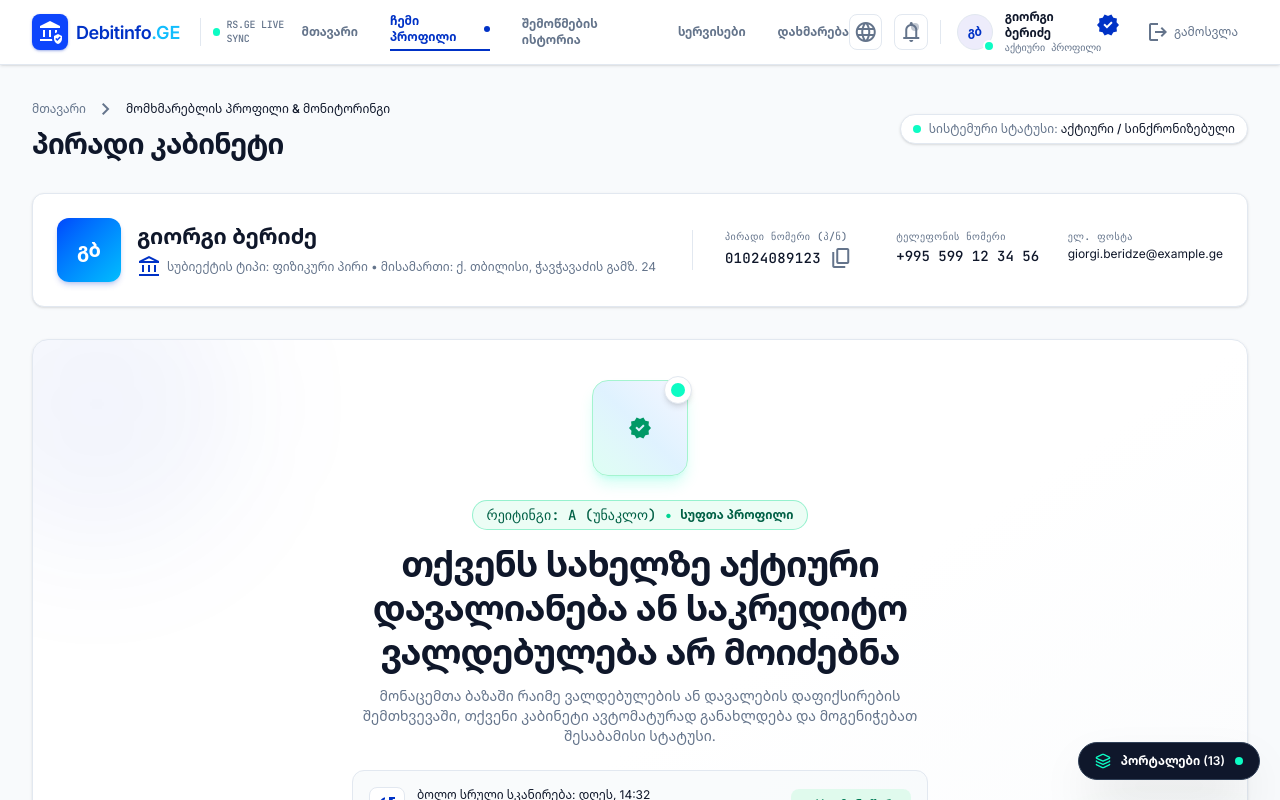
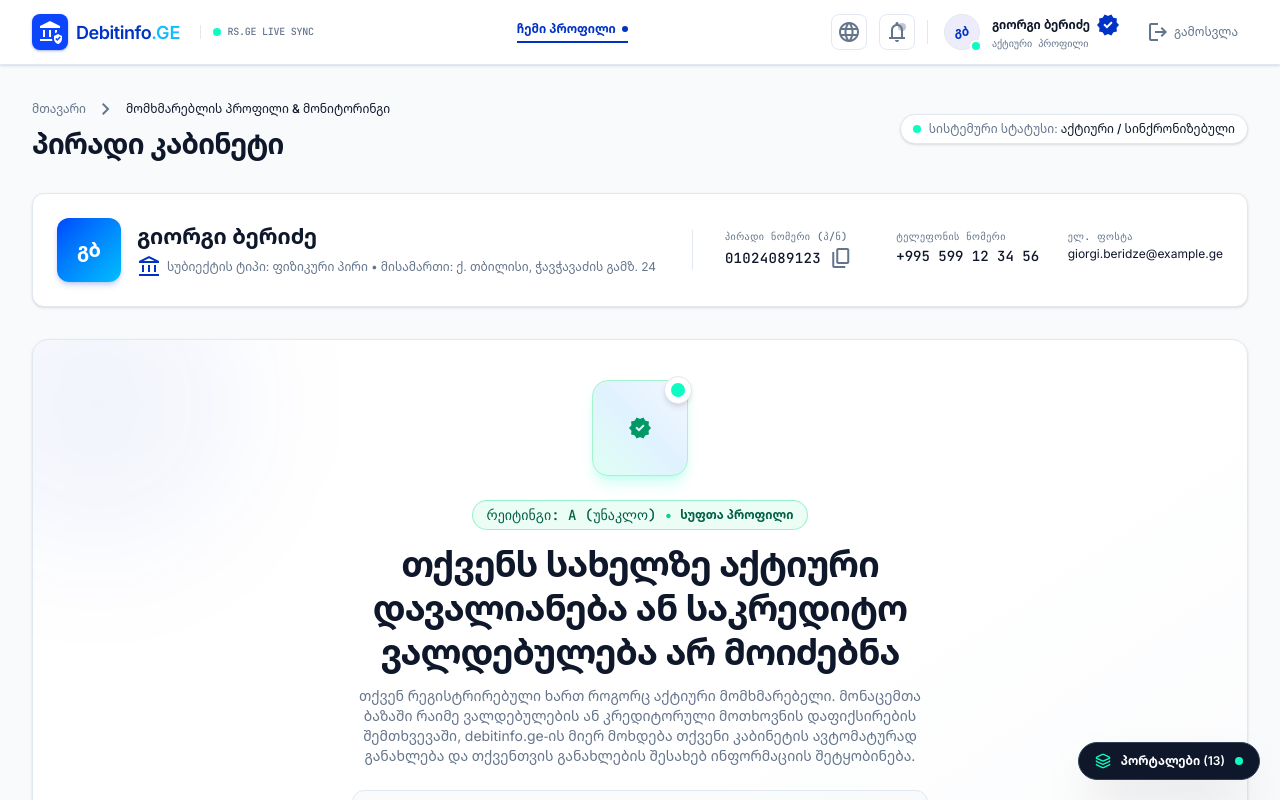
Before and after one commit to Michael-Malania/debitinfo, a Next.js app in the folder frontend/: page /profile in a window 1280 px wide. Shown: the top 800 px of the page. Built offline with nearby package versions, Linux system fonts and the light colour scheme.

Commit message:
fix(dashboard): update regular user messaging, remove unnecessary nav links, and route brand logo to dashboard

```diff
--- a/frontend/src/app/profile/page.tsx
+++ b/frontend/src/app/profile/page.tsx
@@ -16,7 +16,7 @@ export default function ProfilePage() {
     <div className="w-full px-4 lg:px-8 max-w-7xl mx-auto flex items-center justify-between h-16">
       {/* Brand Logo */}
       <div className="flex items-center gap-3">
-        <a className="flex items-center gap-2 group" href="/">
+        <Link className="flex items-center gap-2 group" href="/dashboard">
           <div className="w-9 h-9 rounded-lg bg-primary-container flex items-center justify-center text-white shadow-sm shadow-primary/30 transition-transform group-hover:scale-105">
             <span className="material-symbols-outlined text-[20px]" style={{fontVariationSettings: '"FILL" 1'}}>assured_workload</span>
           </div>
@@ -24,7 +24,7 @@ export default function ProfilePage() {
             <span className="font-headline-sm text-headline-sm font-bold text-primary tracking-tight">Debitinfo</span>
             <span className="font-headline-sm text-headline-sm font-bold text-secondary-container">.GE</span>
           </div>
-        </a>
+        </Link>
         <div className="hidden sm:flex items-center gap-1.5 ml-2 pl-3 border-l border-border-subtle">
           <span className="w-2 h-2 rounded-full bg-accent-mint custom-pulse-ring" />
           <span className="font-label-sm text-label-sm text-text-muted tracking-tight">RS.GE LIVE SYNC</span>
@@ -32,14 +32,10 @@ export default function ProfilePage() {
       </div>
       {/* Main Navigation Links */}
       <nav className="hidden md:flex items-center gap-8">
-        <a className="text-text-muted font-label-md text-label-md hover:text-primary transition-colors duration-150" href="#">მთავარი</a>
-        <a className="text-primary font-label-md text-label-md border-b-2 border-primary pb-1 flex items-center gap-1.5" href="#">
+        <Link className="text-primary font-label-md text-label-md border-b-2 border-primary pb-1 flex items-center gap-1.5" href="/dashboard">
           <span>ჩემი პროფილი</span>
           <span className="w-1.5 h-1.5 rounded-full bg-primary" />
-        </a>
-        <a className="text-text-muted font-label-md text-label-md hover:text-primary transition-colors duration-150" href="#">შემოწმების ისტორია</a>
-        <a className="text-text-muted font-label-md text-label-md hover:text-primary transition-colors duration-150" href="#">სერვისები</a>
-        <a className="text-text-muted font-label-md text-label-md hover:text-primary transition-colors duration-150" href="#">დახმარება</a>
+        </Link>
       </nav>
       {/* Right Actions / User Cluster */}
       <div className="flex items-center gap-3">
@@ -168,7 +164,7 @@ export default function ProfilePage() {
             თქვენს სახელზე აქტიური დავალიანება ან საკრედიტო ვალდებულება არ მოიძებნა
           </h2>
           <p className="font-body-md text-body-md text-text-muted max-w-xl mx-auto leading-relaxed">
-            მონაცემთა ბაზაში რაიმე ვალდებულების ან დავალების დაფიქსირების შემთხვევაში, თქვენი კაბინეტი ავტომატურად განახლდება და მოგენიჭებათ შესაბამისი სტატუსი.
+            თქვენ რეგისტრირებული ხართ როგორც აქტიური მომხმარებელი. მონაცემთა ბაზაში რაიმე ვალდებულების ან კრედიტორული მოთხოვნის დაფიქსირების შემთხვევაში, debitinfo.ge-ის მიერ მოხდება თქვენი კაბინეტის ავტომატურად განახლება და თქვენთვის განახლების შესახებ ინფორმაციის შეტყობინება.
           </p>
         </div>
         {/* Telemetry / Live Scan Info Bar */}
--- a/frontend/src/components/dashboard/CreditorDashboardView.tsx
+++ b/frontend/src/components/dashboard/CreditorDashboardView.tsx
@@ -433,7 +433,7 @@ export default function CreditorDashboardView({ user }: CreditorDashboardViewPro
     <div className="w-full px-4 lg:px-8 max-w-7xl mx-auto flex items-center justify-between h-16">
       {/* Brand Logo + Segment Indicator */}
       <div className="flex items-center gap-6">
-        <Link className="flex items-center gap-2 group" href="/">
+        <Link className="flex items-center gap-2 group" href="/dashboard">
           <div className="w-9 h-9 rounded-lg bg-primary-container flex items-center justify-center text-white shadow-sm transition-transform group-hover:scale-105">
             <span className="material-symbols-outlined text-[20px]" data-icon="account_balance">account_balance</span>
           </div>
--- a/frontend/src/components/dashboard/DebtorDashboardView.tsx
+++ b/frontend/src/components/dashboard/DebtorDashboardView.tsx
@@ -528,7 +528,7 @@ export default function DebtorDashboardView({ user }: DebtorDashboardViewProps)
     <div className="w-full px-4 lg:px-8 max-w-7xl mx-auto flex items-center justify-between h-16">
       {/* Brand Logo & Institutional Tag */}
       <div className="flex items-center gap-6">
-        <Link className="flex items-center gap-2 group" href="/">
+        <Link className="flex items-center gap-2 group" href="/dashboard">
           <div className="w-9 h-9 rounded-lg bg-primary-container flex items-center justify-center text-white shadow-sm group-hover:bg-primary transition-colors">
             <span className="material-symbols-outlined text-[20px]">account_balance</span>
           </div>
--- a/frontend/src/components/dashboard/RegularUserDashboardView.tsx
+++ b/frontend/src/components/dashboard/RegularUserDashboardView.tsx
@@ -127,7 +127,7 @@ export default function RegularUserDashboardView({ user }: RegularUserDashboardV
         <div className="w-full px-4 lg:px-8 max-w-7xl mx-auto flex items-center justify-between h-16">
           {/* Brand Logo */}
           <div className="flex items-center gap-3">
-            <Link className="flex items-center gap-2 group" href="/">
+            <Link className="flex items-center gap-2 group" href="/dashboard">
               <div className="w-9 h-9 rounded-lg bg-primary-container flex items-center justify-center text-white shadow-sm shadow-primary/30 transition-transform group-hover:scale-105">
                 <span className="material-symbols-outlined text-[20px]">assured_workload</span>
               </div>
@@ -147,12 +147,6 @@ export default function RegularUserDashboardView({ user }: RegularUserDashboardV
             <Link className="text-primary font-label-md text-label-md border-b-2 border-primary pb-1 flex items-center gap-1.5" href="/dashboard">
               <span>ჩემი პროფილი</span>
               <span className="w-1.5 h-1.5 rounded-full bg-primary" />
-            </Link>
-            <Link className="text-text-muted font-label-md text-label-md hover:text-primary transition-colors duration-150" href="/#services">
-              სერვისები
-            </Link>
-            <Link className="text-text-muted font-label-md text-label-md hover:text-primary transition-colors duration-150" href="/contact">
-              დახმარება &amp; ცხელი ხაზი
             </Link>
           </nav>
 
@@ -197,7 +191,7 @@ export default function RegularUserDashboardView({ user }: RegularUserDashboardV
         <div className="flex flex-col sm:flex-row sm:items-center justify-between gap-4">
           <div>
             <nav className="flex items-center gap-2 text-text-muted font-body-sm text-body-sm mb-1">
-              <Link className="hover:text-primary transition-colors" href="/">მთავარი</Link>
+              <Link className="hover:text-primary transition-colors" href="/dashboard">მთავარი</Link>
               <span className="material-symbols-outlined text-[14px]">chevron_right</span>
               <span className="text-text-primary font-medium">მომხმარებლის პროფილი &amp; მონიტორინგი</span>
             </nav>
@@ -296,7 +290,7 @@ export default function RegularUserDashboardView({ user }: RegularUserDashboardV
                 თქვენს სახელზე აქტიური დავალიანება ან საკრედიტო ვალდებულება არ მოიძებნა
               </h2>
               <p className="font-body-md text-body-md text-text-muted max-w-xl mx-auto leading-relaxed">
-                თქვენ რეგისტრირებული ხართ როგორც აქტიური მომხმარებელი. მონაცემთა ბაზაში რაიმე ვალდებულების ან კრედიტორული მოთხოვნის დაფიქსირების შემთხვევაში, ანალიტიკოსის მიერ მოხდება საქმის სინქრონიზაცია და თქვენი კაბინეტი ავტომატურად განახლდება.
+                თქვენ რეგისტრირებული ხართ როგორც აქტიური მომხმარებელი. მონაცემთა ბაზაში რაიმე ვალდებულების ან კრედიტორული მოთხოვნის დაფიქსირების შემთხვევაში, debitinfo.ge-ის მიერ მოხდება თქვენი კაბინეტის ავტომატურად განახლება და თქვენთვის განახლების შესახებ ინფორმაციის შეტყობინება.
               </p>
             </div>
 
```
Also changed, not shown: frontend/src/app/page.tsx (+24 -2 lines), 2 other files (tests, documents, lock files or other folders).
